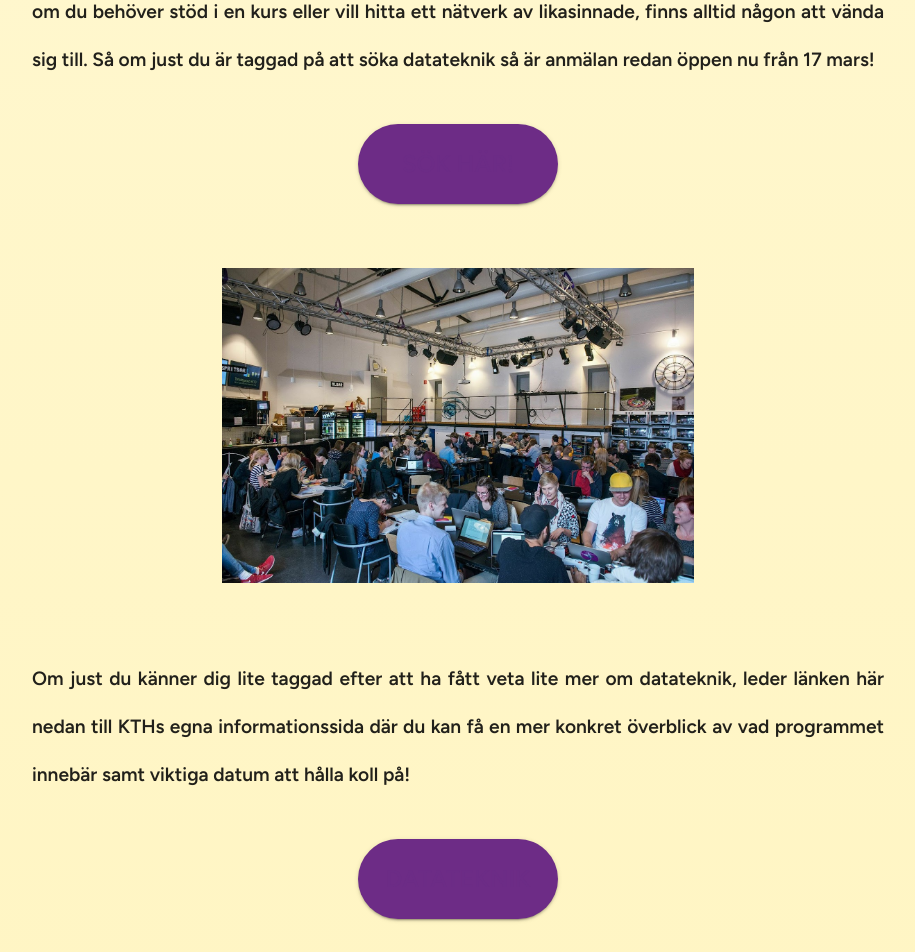
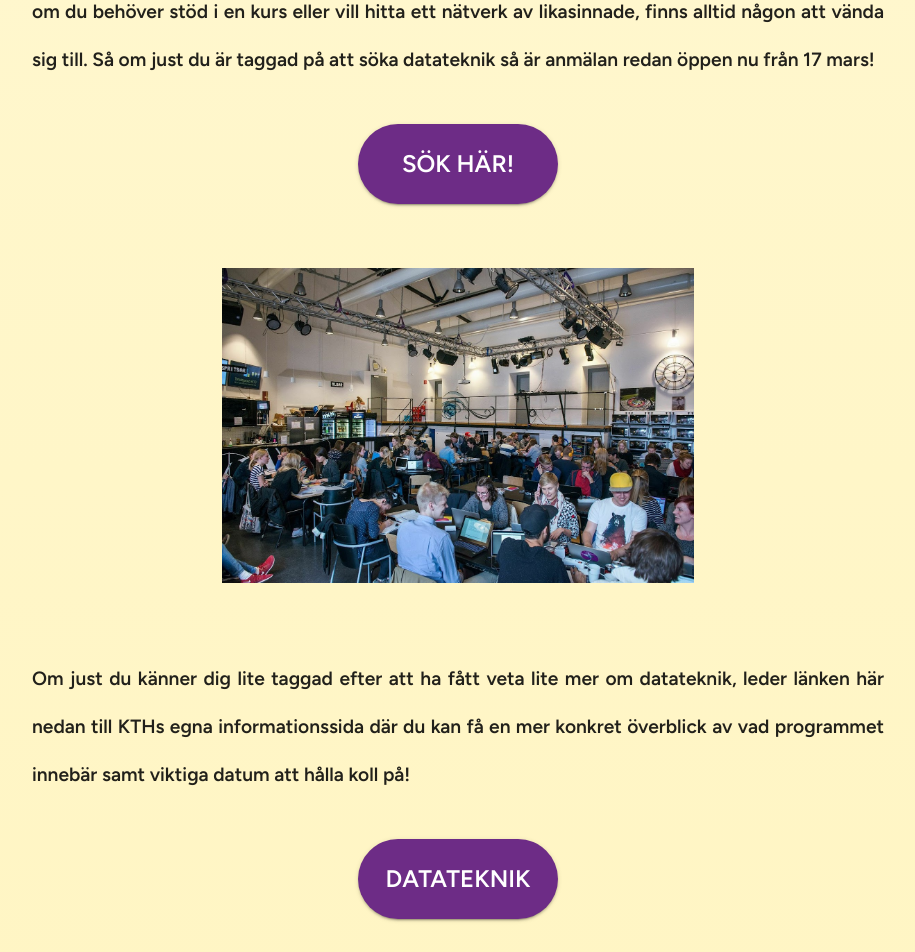
Before and after one commit to project-dive/project-dive.github.io, a React (Vite) app: page /chapter in a window 1280 px wide. Shown: the part 680-1632 px from the top of the page, without its empty margins (182-1097 px from the left). Built offline with nearby package versions, Linux system fonts and the light colour scheme.

Commit message:
chapter infooO

```diff
--- a/src/views/ChapterInfoView.tsx
+++ b/src/views/ChapterInfoView.tsx
@@ -29,7 +29,8 @@ const ChapterInfoView: React.FC = () => {
           variant="contained"
           color="primary"
           href="https://www.antagning.se/se/search?period=24&freeText=Civilingenj%C3%B6r+Datateknik+KTH"
-          sx={{ borderRadius: "40px", width: 200, height: 80, fontSize: "1.5em", mt: 3 }}
+          sx={{ borderRadius: "40px", width: 200, height: 80, fontSize: "1.5em", mt: 3}}
+          style={{ color: "background" }}
         >
           SÖK HÄR!
         </Button>
@@ -52,6 +53,7 @@ const ChapterInfoView: React.FC = () => {
           color="primary"
           href="https://www.kth.se/utbildning/civilingenjor/datateknik/datateknik-civilingenjor-300-hp-1.4116"
           sx={{ borderRadius: "40px", width: 200, height: 80, fontSize: "1.5em", mt: 3 }}
+          style={{ color: "background" }}
         >
           DATATEKNIK
         </Button>
```
